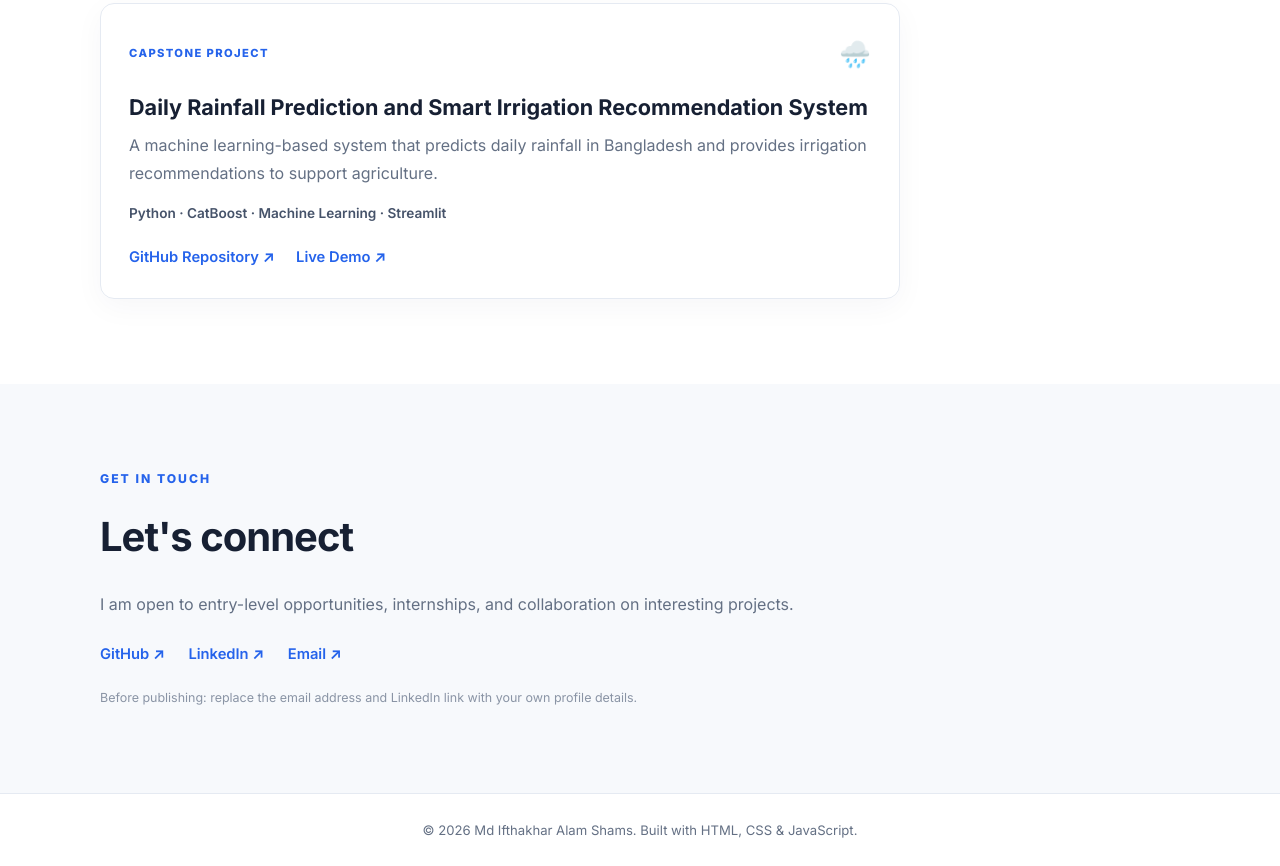
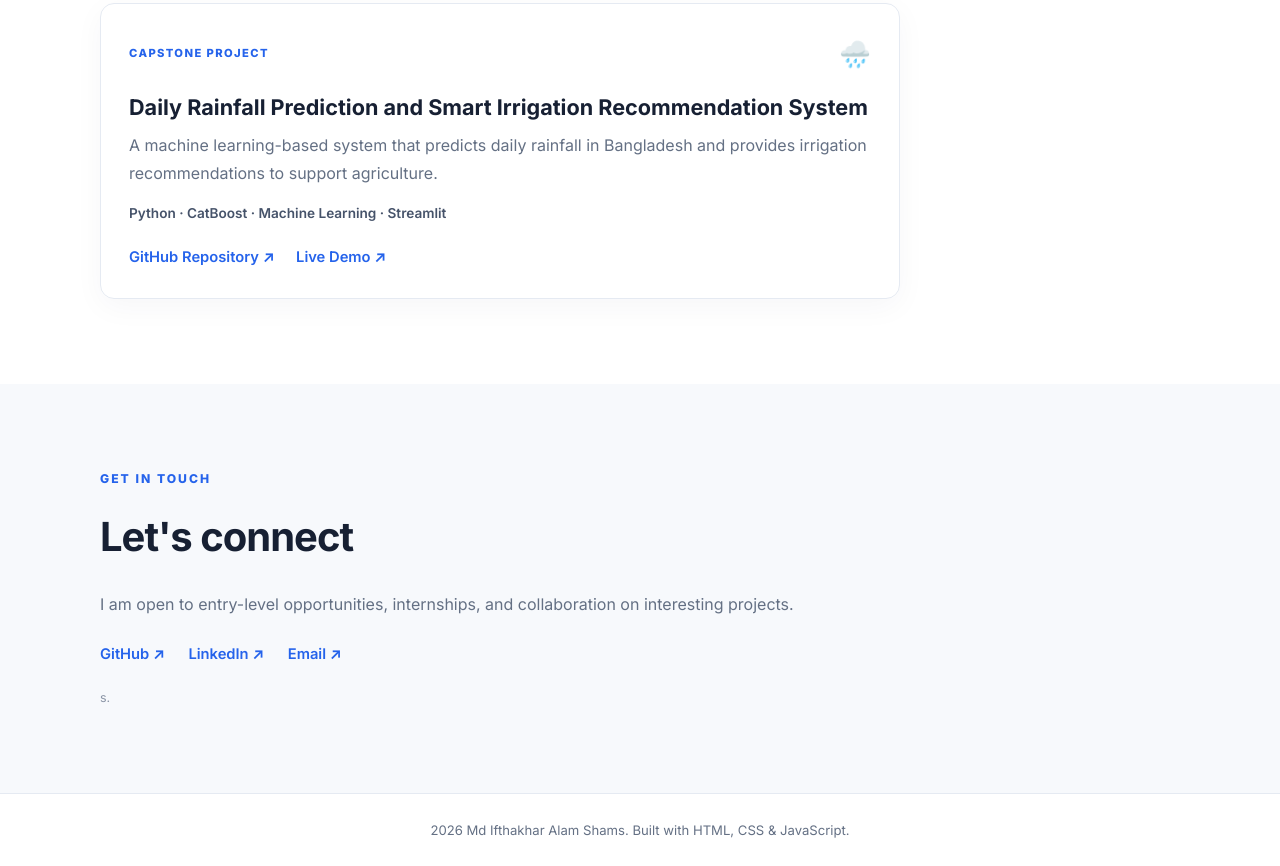
Before and after one commit to suns11/my-portfolio, a plain HTML site: page index.html in a window 1280 px wide. Shown: the part 1609-2475 px from the top of the page. Drawn offline with Linux system fonts and the light colour scheme.

Commit message:
Change email address and edit note in index.html
Updated email address in contact links and modified edit note.

```diff
--- a/index.html
+++ b/index.html
@@ -86,15 +86,15 @@
           <a href="https://github.com/suns11" target="_blank" rel="noopener">GitHub ↗</a>
           <a href="https://www.linkedin.com/" target="_blank" rel="noopener">LinkedIn ↗</a>
           <!-- Replace the email below with your own email address. -->
-          <a href="mailto:your-email@example.com">Email ↗</a>
+          <a href="mailto:mdifthakharalamsham2021@gmail.com">Email ↗</a>
         </div>
-        <p class="edit-note">Before publishing: replace the email address and LinkedIn link with your own profile details.</p>
+        <p class="edit-note">s.</p>
       </div>
     </section>
   </main>
 
   <footer class="footer">
-    <p>© <span id="year"></span> Md Ifthakhar Alam Shams. Built with HTML, CSS & JavaScript.</p>
+    <p> <span id="year"></span> Md Ifthakhar Alam Shams. Built with HTML, CSS & JavaScript.</p>
   </footer>
   <script src="script.js"></script>
 </body>
```
